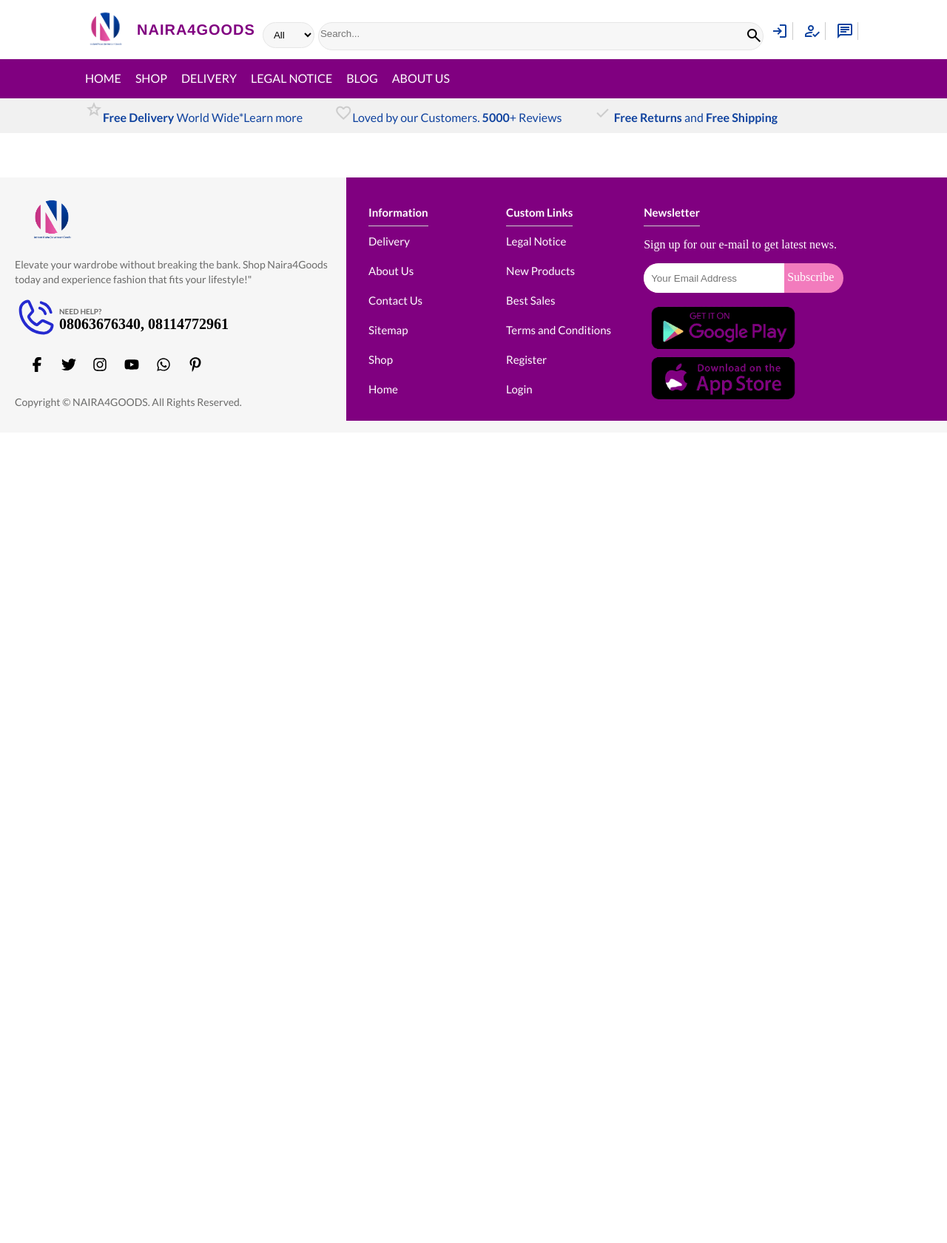
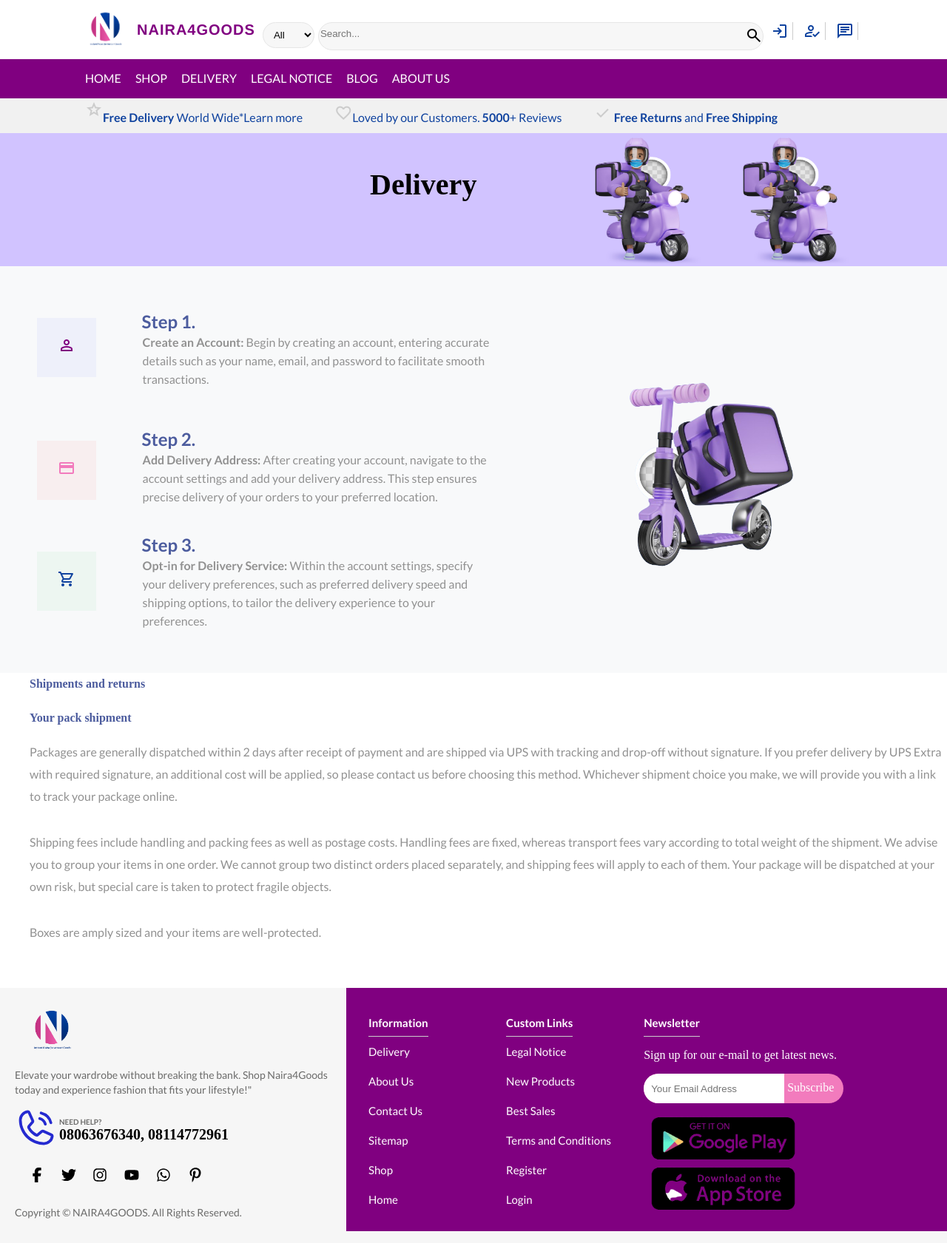
Before and after one commit to mayor167/RAOLAK-SCHOOL_E-COMMERCE, a PHP site: page /delivery.html in a window 1280 px wide. Shown: the whole page at 74% size. Before the commit the page ends 569 px from the top, so only its background shows below. Run offline with PHP 8.4, Linux system fonts and the light colour scheme.

Commit message:
delivery page updated

```diff
--- a/delivery.css
+++ b/delivery.css
@@ -95,6 +95,9 @@ input, select {
 /*my code start here*/
 
 /*my header*/
+body{
+    overflow-x: hidden;
+}
 header{
    width: 100%;
    height: 180px;
@@ -192,7 +195,115 @@ nav ul li a{
 }
 /*my header ends here*/
 
+.how_to_register{
+    display: flex;
+    background-color: #f8f9fa;
+    width: 100%;
+    height: 550px;
+}
+.how_to_register .wrapper{
+    display: flex;
+    height: 400px;
+    width: 100%;
+    margin-left: 50px;
+    margin-right: 50px;
+    margin-top: 70px;
+}
+.col_icons{
+    width: 12%;
+    height: 100%;
+}
+.col_icons div{
+    width: 80px;
+    height: 80px;
 
+}
+.col_icons .box1{
+    background-color: #eef0fa;
+}
+.col_icons .box2{
+    background-color: #f8eeef;
+    margin-top: -10px;
+}
+.col_icons .box3{
+    background-color: #edf6f1;
+    margin-top: -10px;
+}
+.box1 span{
+    margin-top: 25px;
+    color: hsl(300, 100%, 25%);
+
+}
+.box2 span{
+    margin-top: 25px;
+    color: #F27BBD;
+}
+.box3 span{
+    margin-top: 25px;
+    color: #10439F;
+}
+.col_steps{
+    width: 40%;
+    height: 100%;
+}
+.col_steps h1{
+    font-family: 'lato';
+    font-size: 24px;
+    line-height: 10px;
+    font-weight: 600;
+    padding-bottom: 10px;
+    color: #4c5c9e;
+}
+.col_steps p{
+    font-family: 'lato';
+    font-size: 16px;
+    line-height: 25px;
+    color: #919191;
+    padding-left: 1px;
+}
+.col_means_of_payment{
+    width: 48%;
+    height: 100%;
+}
+.col_means_of_payment img{
+    width: 50%;
+    height: 50%;
+    padding-left: 30px;
+    margin-top:70px
+}
+
+
+main .main{
+    display: flex;
+    background-color: #d1c3ff;
+    height: 180px;
+}
+.col1{
+    width: 60%;
+}
+
+.col1 h1{
+   padding-top: 50px;
+   padding-left: 500px;
+   font-weight: 900;
+   font-size: 40px;
+}
+.col2 img{
+    height: 180px;
+    width: 200px;
+    opacity: 1;
+}
+main p{
+    color: #919191;
+    line-height: 30px;
+    padding-left: 40px;
+    font-family: 'lato';
+}
+main h2, h6{
+    color: #4c5c9e;
+    line-height: 30px;
+    padding-left: 40px;
+}
 /*my footer*/
 
 footer{
--- a/delivery.html
+++ b/delivery.html
@@ -56,7 +56,56 @@
         </div>
     </header>
 <!--header ends here-->
+<main>
+    <div class="main">
+        <div class="col1"><h1>Delivery</h1></div>
+        <div class="col2">
+            <img src="delivery_mockup.jpg" alt=""><img src="delivery_mockup.jpg" alt="">
+        </div>
+        </div>
+        <div class="how_to_register">
+            <div class="wrapper">
+                <div class="col_icons">
+                    <div class="box1">
+                        <center>
+                            <span class="icon material-symbols-outlined">person</span>
+                        </center>
 
+                    </div><br><br><br><br><br><br>
+                    <div class="box2">
+                        <center>
+                            <span class="icon material-symbols-outlined">credit_card</span>
+                        </center>
+                    </div>
+                    <br><br><br><br><br>
+                    <div class="box3">
+                        <center>
+                            <span class="icon material-symbols-outlined">shopping_cart</span>
+                        </center>
+                    </div>
+                </div>
+            <div class="col_steps">
+                <h1>Step 1.</h1>
+            <p><b>Create an Account: </b>  Begin by creating an account, entering accurate details such as your name, email, and password to facilitate smooth transactions.</p>
+            <br><br><br><br>
+            <h1>Step 2.</h1>
+            <p><b>Add Delivery Address:</b> After creating your account, navigate to the account settings and add your delivery address. This step ensures precise delivery of your orders to your preferred location.</p>
+            <br><br><br>
+            <h1>Step 3.</h1>
+            <p><b>Opt-in for Delivery Service:</b>  Within the account settings, specify your delivery preferences, such as preferred delivery speed and shipping options, to tailor the delivery experience to your preferences.</p>
+            </div>
+            <div class="col_means_of_payment">
+               <center> <img src="delivery_steps.png" alt="procdures"></center>
+            </div>
+            </div>
+           </div>
+        <h2>Shipments and returns</h2><br>
+        <h6>Your pack shipment</h6><br>
+        <p>Packages are generally dispatched within 2 days after receipt of payment and are shipped via UPS with tracking and drop-off without signature. If you prefer delivery by UPS Extra with required signature, an additional cost will be applied, so please contact us before choosing this method. Whichever shipment choice you make, we will provide you with a link to track your package online.</p><br><br>
+        <p>Shipping fees include handling and packing fees as well as postage costs. Handling fees are fixed, whereas transport fees vary according to total weight of the shipment. We advise you to group your items in one order. We cannot group two distinct orders placed separately, and shipping fees will apply to each of them. Your package will be dispatched at your own risk, but special care is taken to protect fragile objects.</p><br><br>
+        <p>Boxes are amply sized and your items are well-protected.</p>
+
+</main>
 
 <!--footer begins here-->
 <footer>
--- a/index.css
+++ b/index.css
@@ -95,6 +95,9 @@ input, select {
 
 
 /*My code starts here*/
+body{
+    overflow-x: hidden;
+}
 
 header{
    width: 100%;
--- a/legal_notice.css
+++ b/legal_notice.css
@@ -95,6 +95,9 @@ input, select {
 /*my code start here*/
 
 /*my header*/
+body{
+    overflow-x: hidden;
+}
 header{
    width: 100%;
    height: 180px;
```
Also changed, not shown: delivery_mockup.jpg (added), delivery_steps.png (added).
